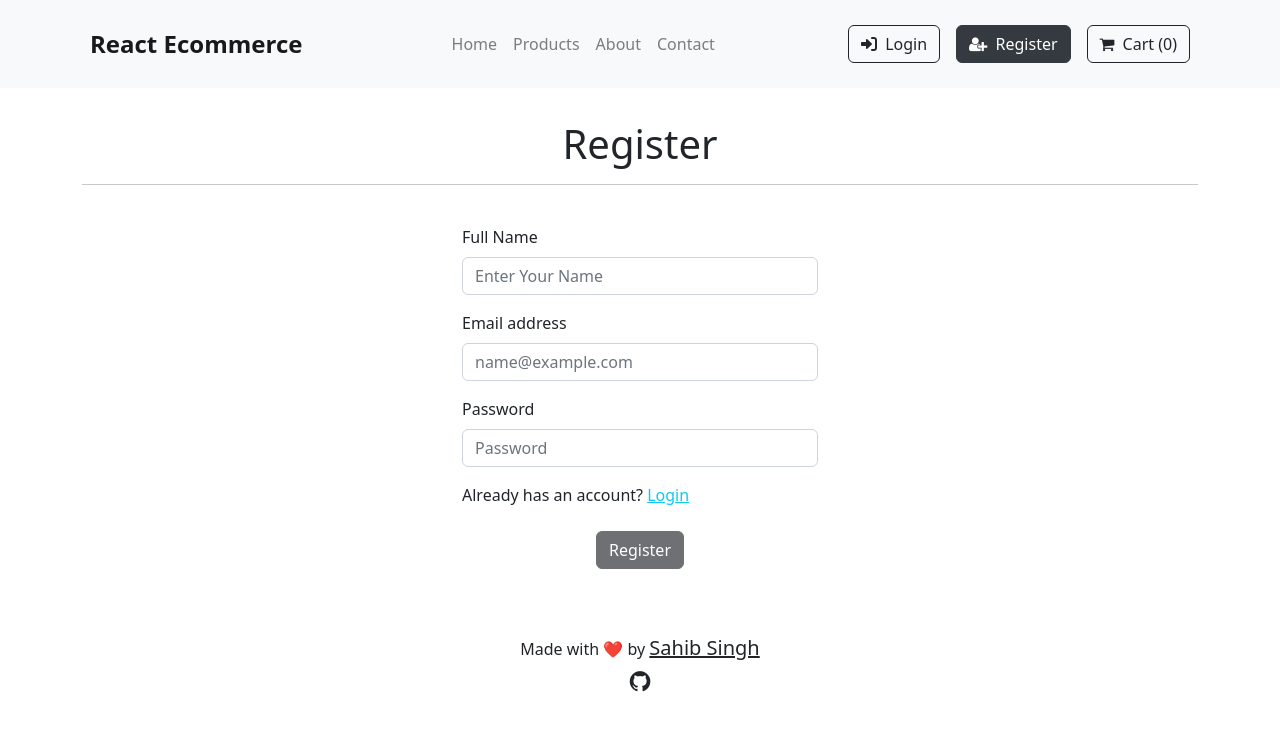
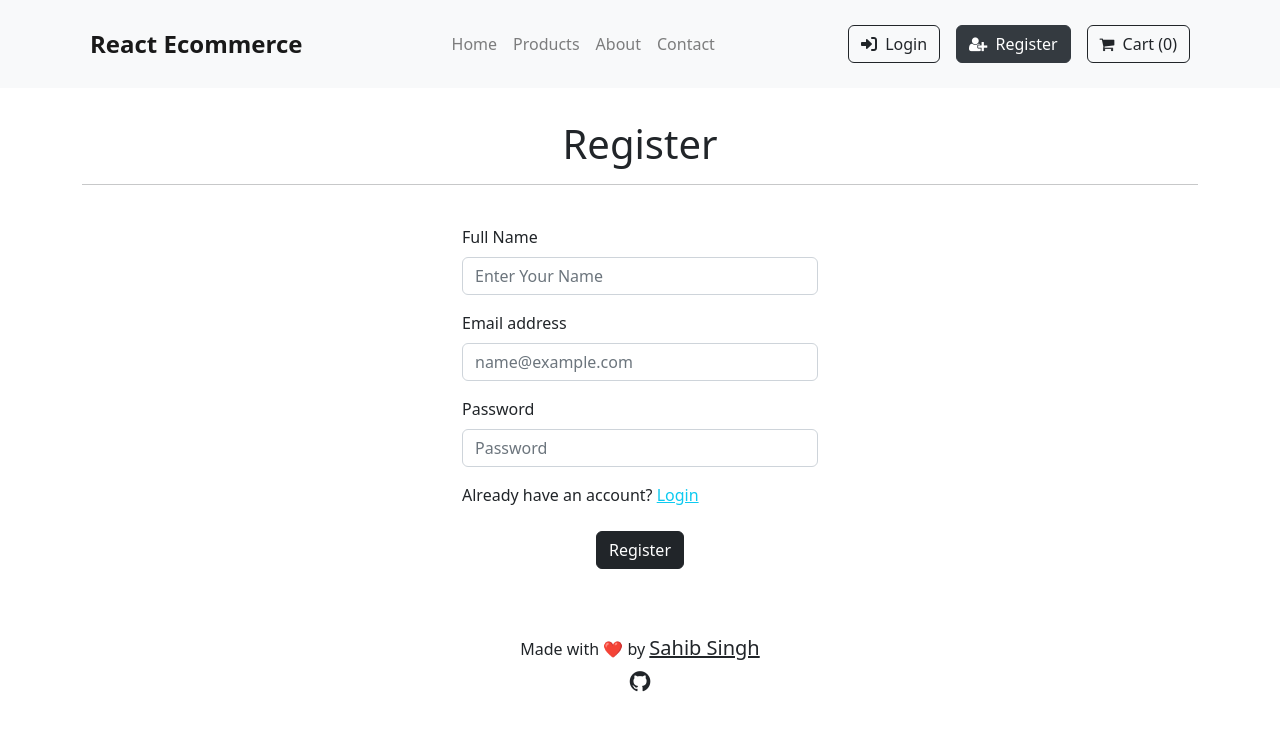
Before and after one commit to src1026/CBL-Parthian, a React (Create React App) app: page /register in a window 1280 px wide. Shown: the top 730 px of the page. Built offline with nearby package versions, Linux system fonts and the light colour scheme.

Commit message:
supporting register / email verification / login

```diff
--- a/src/pages/Login.jsx
+++ b/src/pages/Login.jsx
@@ -1,43 +1,92 @@
-import React from "react";
+import React, { useState} from "react";
 import { Link } from "react-router-dom";
 import { Footer, Navbar } from "../components";
+import { loginUser } from "../services/userService";
 
 const Login = () => {
+  const [email, setEmail] = useState("");
+  const [password, setPassword] = useState("");
+  const [message, setMessage] = useState("");
+  const [loading, setLoading] = useState(false);
+
+  const handleSubmit = async (e) => {
+    e.preventDefault();
+    setLoading(true);
+    setMessage("");
+    try {
+      const data = await loginUser({
+        email,
+        password,
+      });
+      setMessage("login successful!");
+      console.log("successful login, returning: ", data)
+    } catch (error) {
+      setMessage(error.message);
+    } finally {
+      setLoading(false);
+    }
+  }
+
   return (
     <>
       <Navbar />
       <div className="container my-3 py-3">
         <h1 className="text-center">Login</h1>
         <hr />
-        <div class="row my-4 h-100">
+        <div className="row my-4 h-100">
           <div className="col-md-4 col-lg-4 col-sm-8 mx-auto">
-            <form>
-              <div class="my-3">
-                <label for="display-4">Email address</label>
+            <form onSubmit={handleSubmit}>
+              <div className="my-3">
+                <label htmlFor="email" className="form-label">
+                  Email address
+                </label>
                 <input
                   type="email"
-                  class="form-control"
-                  id="floatingInput"
+                  className="form-control"
+                  id="email"
                   placeholder="name@example.com"
-                />
-              </div>
-              <div class="my-3">
-                <label for="floatingPassword display-4">Password</label>
-                <input
-                  type="password"
-                  class="form-control"
-                  id="floatingPassword"
-                  placeholder="Password"
+                  value={email}
+                  onChange={(e) => setEmail(e.target.value)}
+                  required
                 />
               </div>
               <div className="my-3">
-                <p>New Here? <Link to="/register" className="text-decoration-underline text-info">Register</Link> </p>
+                <label htmlFor="password" className="form-label">
+                  Password
+                </label>
+                <input
+                  type="password"
+                  className="form-control"
+                  id="password"
+                  placeholder="Password"
+                  value={password}
+                  onChange={(e) => setPassword(e.target.value)}
+                  required
+                />
+              </div>
+              <div className="my-3">
+                <p>
+                  New Here?{" "}
+                  <Link
+                    to="/register"
+                    className="text-decoration-underline text-info"
+                  >
+                    Register
+                  </Link>
+                </p>
               </div>
               <div className="text-center">
-                <button class="my-2 mx-auto btn btn-dark" type="submit" disabled>
-                  Login
+                <button
+                  className="my-2 mx-auto btn btn-dark"
+                  type="submit"
+                  disabled={loading}
+                >
+                  {loading ? "Logging in..." : "Login"}
                 </button>
               </div>
+              {message && (
+                <p className="text-center text-danger mt-3">{message}</p>
+              )}
             </form>
           </div>
         </div>
--- a/src/pages/Register.jsx
+++ b/src/pages/Register.jsx
@@ -1,58 +1,102 @@
-import React from 'react'
+import React, { useState } from 'react'
 import { Footer, Navbar } from "../components";
 import { Link } from 'react-router-dom';
+import { registerUser } from '../services/userService';
 const Register = () => {
+    // setting up states
+    const [fullName, setFullName] = useState("");
+    const [email, setEmail] = useState("");
+    const [password, setPassword] = useState("");
+    const [message, setMessage] = useState("");
+    const [loading, setLoading] = useState(false);
+
+
+      const handleSubmit = async (e) => {
+        e.preventDefault();
+        setLoading(true);
+        try {
+        const data = await registerUser({
+            email,
+            full_name: fullName,
+            password,
+        });
+        setMessage(data.message);
+        } catch (error) {
+        setMessage(error.message);
+        } finally {
+        setLoading(false);
+        }
+    };
     return (
         <>
           <Navbar />
           <div className="container my-3 py-3">
             <h1 className="text-center">Register</h1>
             <hr />
-                <div class="row my-4 h-100">
+            <div className="row my-4 h-100">
               <div className="col-md-4 col-lg-4 col-sm-8 mx-auto">
-                        <form>
-                            <div class="form my-3">
-                                <label for="Name">Full Name</label>
+                <form onSubmit={handleSubmit}>
+                  <div className="form my-3">
+                    <label htmlFor="Name">Full Name</label>
+                    <input
+                      type="text"
+                      className="form-control"
+                      id="Name"
+                      placeholder="Enter Your Name"
+                      value={fullName}
+                      onChange={(e) => setFullName(e.target.value)}
+                    />
+                  </div>
+                  <div className="form my-3">
+                    <label htmlFor="Email">Email address</label>
                     <input
                       type="email"
-                                    class="form-control"
-                                    id="Name"
-                                    placeholder="Enter Your Name"
+                      className="form-control"
+                      id="Email"
+                      placeholder="name@example.com"
+                      value={email}
+                      onChange={(e) => setEmail(e.target.value)}
                     />
                   </div>
-                            <div class="form my-3">
-                                <label for="Email">Email address</label>
-                                <input
-                                    type="email"
-                                    class="form-control"
-                                    id="Email"
-                                    placeholder="name@example.com"
-                                />
-                            </div>
-                            <div class="form  my-3">
-                                <label for="Password">Password</label>
+                  <div className="form my-3">
+                    <label htmlFor="Password">Password</label>
                     <input
                       type="password"
-                                    class="form-control"
+                      className="form-control"
                       id="Password"
                       placeholder="Password"
+                      value={password}
+                      onChange={(e) => setPassword(e.target.value)}
                     />
                   </div>
                   <div className="my-3">
-                                <p>Already has an account? <Link to="/login" className="text-decoration-underline text-info">Login</Link> </p>
+                    <p>
+                      Already have an account?{" "}
+                      <Link
+                        to="/login"
+                        className="text-decoration-underline text-info"
+                      >
+                        Login
+                      </Link>
+                    </p>
                   </div>
                   <div className="text-center">
-                                <button class="my-2 mx-auto btn btn-dark" type="submit" disabled>
-                                    Register
+                    <button
+                      className="my-2 mx-auto btn btn-dark"
+                      type="submit"
+                      disabled={loading}
+                    >
+                      {loading ? "Registering..." : "Register"}
                     </button>
                   </div>
+                  {message && <p className="text-center">{message}</p>}
                 </form>
               </div>
             </div>
           </div>
           <Footer />
         </>
-    )
-}
+      );
+    };
 
-export default Register
+    export default Register;
--- /dev/null
+++ b/src/services/userService.js
@@ -0,0 +1,39 @@
+const API_BASE_URL = "http://localhost:8001/user";
+
+export async function registerUser({ email, full_name, password }) {
+  const response = await fetch(`${API_BASE_URL}/register`, {
+    method: "POST",
+    headers: {
+      "Content-Type": "application/json"
+    },
+    body: JSON.stringify({ email, full_name, password })
+  });
+
+  if (!response.ok) {
+    const errorData = await response.json();
+    throw new Error(errorData.detail || "registration unsuccessful");
+  }
+
+  return response.json();
+}
+
+export async function loginUser({ email, password }) {
+  const formData = new URLSearchParams();
+  formData.append("username", email);
+  formData.append("password", password);
+
+  const response = await fetch(`${API_BASE_URL}/login`, {
+    method: "POST",
+    headers: {
+      "Content-Type": "application/x-www-form-urlencoded"
+    },
+    body: formData.toString()
+  });
+
+  if (!response.ok) {
+    const errorData = await response.json();
+    throw new Error(errorData.detail || "login unsuccessful");
+  }
+
+  return response.json();
+}
```
Lines whose indentation alone changed are shown as unchanged.
